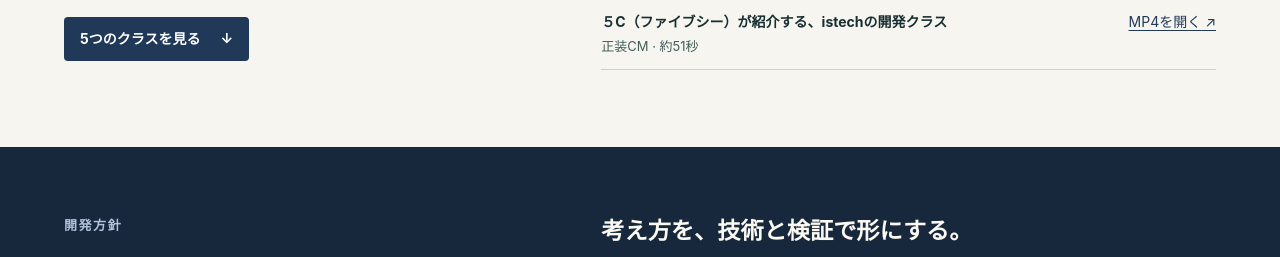
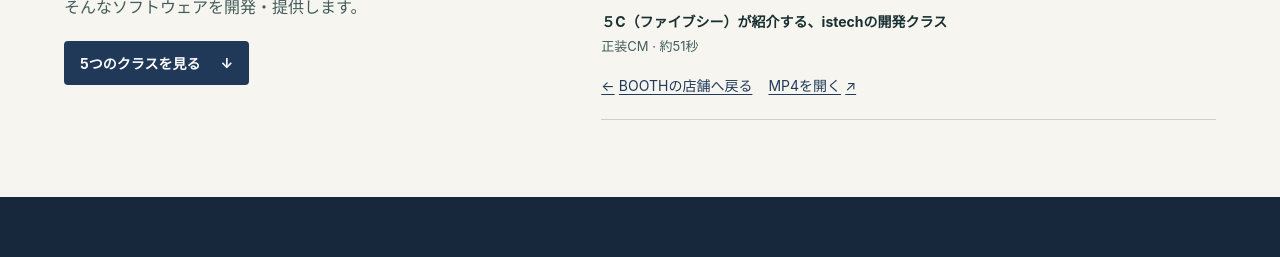
Before and after one commit to asap0000/istech-KINGFISHER, a plain HTML site: page index.html in a window 1280 px wide. Shown: the part 507-764 px from the top of the page. Drawn offline with Linux system fonts and the light colour scheme.

Commit message:
正装CM紹介にBOOTHの店舗へ戻るリンクを追加

```diff
--- a/index.html
+++ b/index.html
@@ -42,7 +42,10 @@
             <strong id="film-caption">５C（ファイブシー）が紹介する、istechの開発クラス</strong>
             <span id="film-duration">正装CM · 約51秒</span>
           </div>
-          <a href="assets/istech-class-intro.mp4">MP4を開く<span aria-hidden="true"> ↗</span></a>
+          <div class="film-links">
+            <a href="https://istech.booth.pm/"><span aria-hidden="true">←</span> BOOTHの店舗へ戻る</a>
+            <a href="assets/istech-class-intro.mp4">MP4を開く<span aria-hidden="true">↗</span></a>
+          </div>
         </figcaption>
       </figure>
     </section>
@@ -150,6 +153,7 @@
       <div class="contact">
         <h2>お問い合わせ</h2>
         <p>BOOTHのメッセージからどうぞ。</p>
+        <p><a href="https://istech.booth.pm/">BOOTHの店舗へ戻る</a></p>
       </div>
       <p>映像の音楽に使用した残響素材<br>
         <a href="https://zenodo.org/records/2639677">MAIR</a>
--- a/styles.css
+++ b/styles.css
@@ -106,7 +106,15 @@ nav a:hover { text-decoration: underline; }
   font-size: 0.875rem;
 }
 .film figcaption span#film-duration { display: block; color: var(--secondary); font-size: 0.8125rem; }
-.film a { color: var(--accent); white-space: nowrap; }
+.film-links { display: flex; flex-wrap: wrap; gap: 0 1rem; }
+.film-links a {
+  display: inline-flex;
+  align-items: center;
+  gap: 0.3em;
+  min-height: 2.75rem;
+  color: var(--accent);
+  white-space: nowrap;
+}
 
 .policy { background: #18283c; color: #faf9f2; }
 .policy :focus-visible { outline-color: #b9cbe3; }
```
